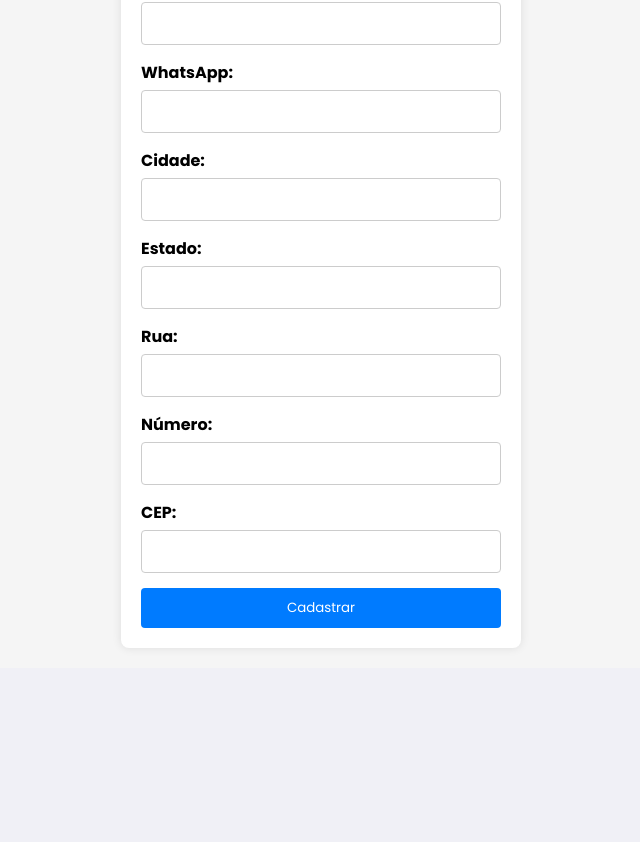
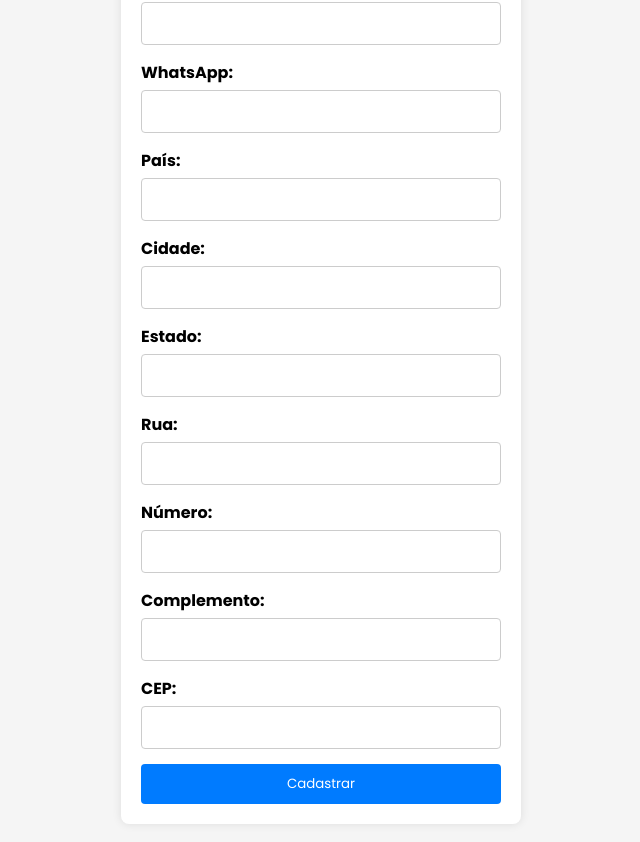
Before and after one commit to DevJofre/inova-react, a React (Create React App) app: page /cadastro in a window 1280 px wide. Shown: the part 839-1681 px from the top of the page, without its empty margins (319-959 px from the left). Before the commit the page ends 1507 px from the top, so only its background shows below. Built offline with nearby package versions, Linux system fonts and the light colour scheme.

Commit message:
alteração de cadastro de usuario 0.1.0

```diff
--- a/src/Components/Cadastro/Cadastro.jsx
+++ b/src/Components/Cadastro/Cadastro.jsx
@@ -13,27 +13,24 @@ const Cadastro = () => {
   const [street, setStreet] = useState('');
   const [number, setNumber] = useState('');
   const [zip, setZip] = useState('');
+  const [country, setCountry] = useState('');
+  const [complement, setComplement] = useState('');
+  const [phone, setPhone] = useState('');
+  const [whatsapp, setWhatsapp] = useState('');
   const [password, setPassword] = useState('');
   const [confirmPassword, setConfirmPassword] = useState('');
-  const [phone, setPhone] = useState('');
-  const [whatsapp, setWhatsapp] = useState('');
 
   const handleSubmit = (event) => {
     event.preventDefault();
-
-    // Verificar se os emails coincidem
     if (email !== confirmEmail) {
       alert('Os e-mails não coincidem.');
       return;
     }
-
-    // Verificar se as senhas coincidem
     if (password !== confirmPassword) {
       alert('As senhas não coincidem.');
       return;
     }
 
-    // Criar usuário com Firebase Authentication
     const auth = getAuth();
     createUserWithEmailAndPassword(auth, email, password)
       .then((userCredential) => {
@@ -48,7 +45,6 @@ const Cadastro = () => {
     <div className="signup-container">
       <form className="signup-form" onSubmit={handleSubmit}>
         <h2>Cadastro de Usuários</h2>
-
         <div className="form-group">
           <label htmlFor="name">Nome:</label>
           <input
@@ -59,7 +55,6 @@ const Cadastro = () => {
             required
           />
         </div>
-
         <div className="form-group">
           <label htmlFor="surname">Sobrenome:</label>
           <input
@@ -70,7 +65,6 @@ const Cadastro = () => {
             required
           />
         </div>
-
         <div className="form-group">
           <label htmlFor="email">Email:</label>
           <input
@@ -81,7 +75,6 @@ const Cadastro = () => {
             required
           />
         </div>
-
         <div className="form-group">
           <label htmlFor="confirm-email">Confirmação de Email:</label>
           <input
@@ -92,7 +85,6 @@ const Cadastro = () => {
             required
           />
         </div>
-
         <div className="form-group">
           <label htmlFor="password">Senha:</label>
           <input
@@ -103,7 +95,6 @@ const Cadastro = () => {
             required
           />
         </div>
-
         <div className="form-group">
           <label htmlFor="confirm-password">Confirmação de Senha:</label>
           <input
@@ -114,7 +105,6 @@ const Cadastro = () => {
             required
           />
         </div>
-
         <div className="form-group">
           <label htmlFor="cpf">CPF:</label>
           <input
@@ -125,7 +115,6 @@ const Cadastro = () => {
             required
           />
         </div>
-
         <div className="form-group">
           <label htmlFor="phone">Telefone:</label>
           <input
@@ -136,7 +125,6 @@ const Cadastro = () => {
             required
           />
         </div>
-
         <div className="form-group">
           <label htmlFor="whatsapp">WhatsApp:</label>
           <input
@@ -147,7 +135,16 @@ const Cadastro = () => {
             required
           />
         </div>
-
+        <div className="form-group">
+          <label htmlFor="country">País:</label>
+          <input
+            type="text"
+            id="country"
+            value={country}
+            onChange={(e) => setCountry(e.target.value)}
+            required
+          />
+        </div>
         <div className="form-group">
           <label htmlFor="city">Cidade:</label>
           <input
@@ -158,7 +155,6 @@ const Cadastro = () => {
             required
           />
         </div>
-
         <div className="form-group">
           <label htmlFor="state">Estado:</label>
           <input
@@ -169,7 +165,6 @@ const Cadastro = () => {
             required
           />
         </div>
-
         <div className="form-group">
           <label htmlFor="street">Rua:</label>
           <input
@@ -180,7 +175,6 @@ const Cadastro = () => {
             required
           />
         </div>
-
         <div className="form-group">
           <label htmlFor="number">Número:</label>
           <input
@@ -191,7 +185,15 @@ const Cadastro = () => {
             required
           />
         </div>
-
+        <div className="form-group">
+          <label htmlFor="complement">Complemento:</label>
+          <input
+            type="text"
+            id="complement"
+            value={complement}
+            onChange={(e) => setComplement(e.target.value)}
+          />
+        </div>
         <div className="form-group">
           <label htmlFor="zip">CEP:</label>
           <input
@@ -202,7 +204,6 @@ const Cadastro = () => {
             required
           />
         </div>
-
         <button type="submit">Cadastrar</button>
       </form>
     </div>
```
